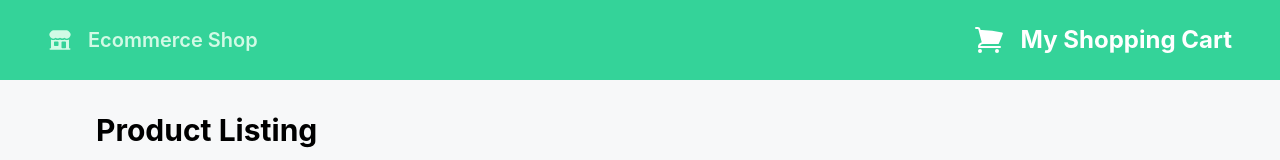
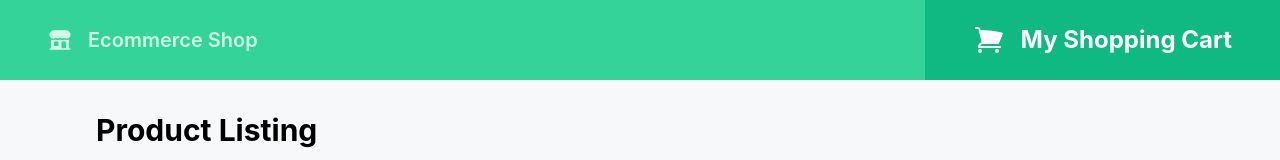
Before and after one commit to ryanpantk/Ensign-Assignment-2, a React (Create React App) app: page / in a window 1280 px wide. Shown: the top 160 px of the page. Built offline with nearby package versions, Linux system fonts and the light colour scheme; no server answers.

Commit message:
feat: change bg of shopping cart

```diff
--- a/src/Components/NavBar.tsx
+++ b/src/Components/NavBar.tsx
@@ -19,7 +19,7 @@ export default function NavBar() {
                 className="ml-auto "
                 to="/cart"
             >
-                <div className="px-12 h-20 flex items-center hover:bg-emerald-500">
+                <div className="px-12 h-20 flex items-center bg-emerald-500 hover:bg-emerald-600">
                     <ShoppingCartIcon className='h-8 w-8 text-white' />
                     <h1 className='text-white font-bold text-2xl ml-4'>My Shopping Cart</h1>
                 </div>
```
